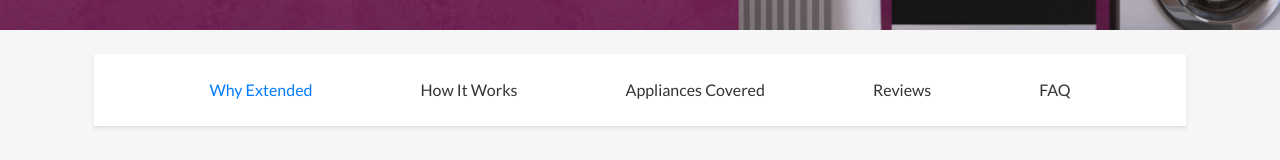
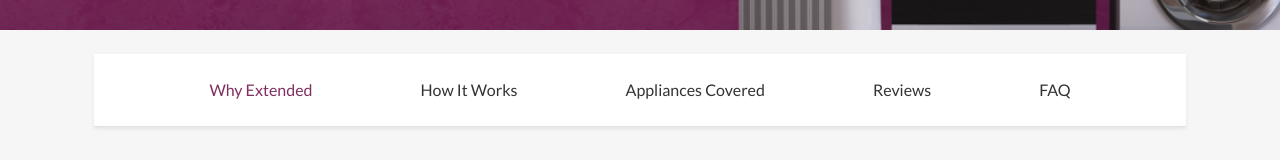
Before and after one commit to Mukesh1346/EMIPLUSCARE, a Next.js app: page / in a window 1280 px wide. In both pictures the pointer is over the button "Why Extended". Shown: the part 626-786 px from the top of the page. Built offline with nearby package versions, Linux system fonts and the light colour scheme.

Commit message:
hover color

```diff
--- a/src/app/Components/QuickServices/ExtendedWarrantyPage.css
+++ b/src/app/Components/QuickServices/ExtendedWarrantyPage.css
@@ -18,7 +18,7 @@
 }
 
 .nav-link:hover {
-  color: #007bff !important;
+  color: #7f2e5f !important;
 }
 
 .QuickService {
```
